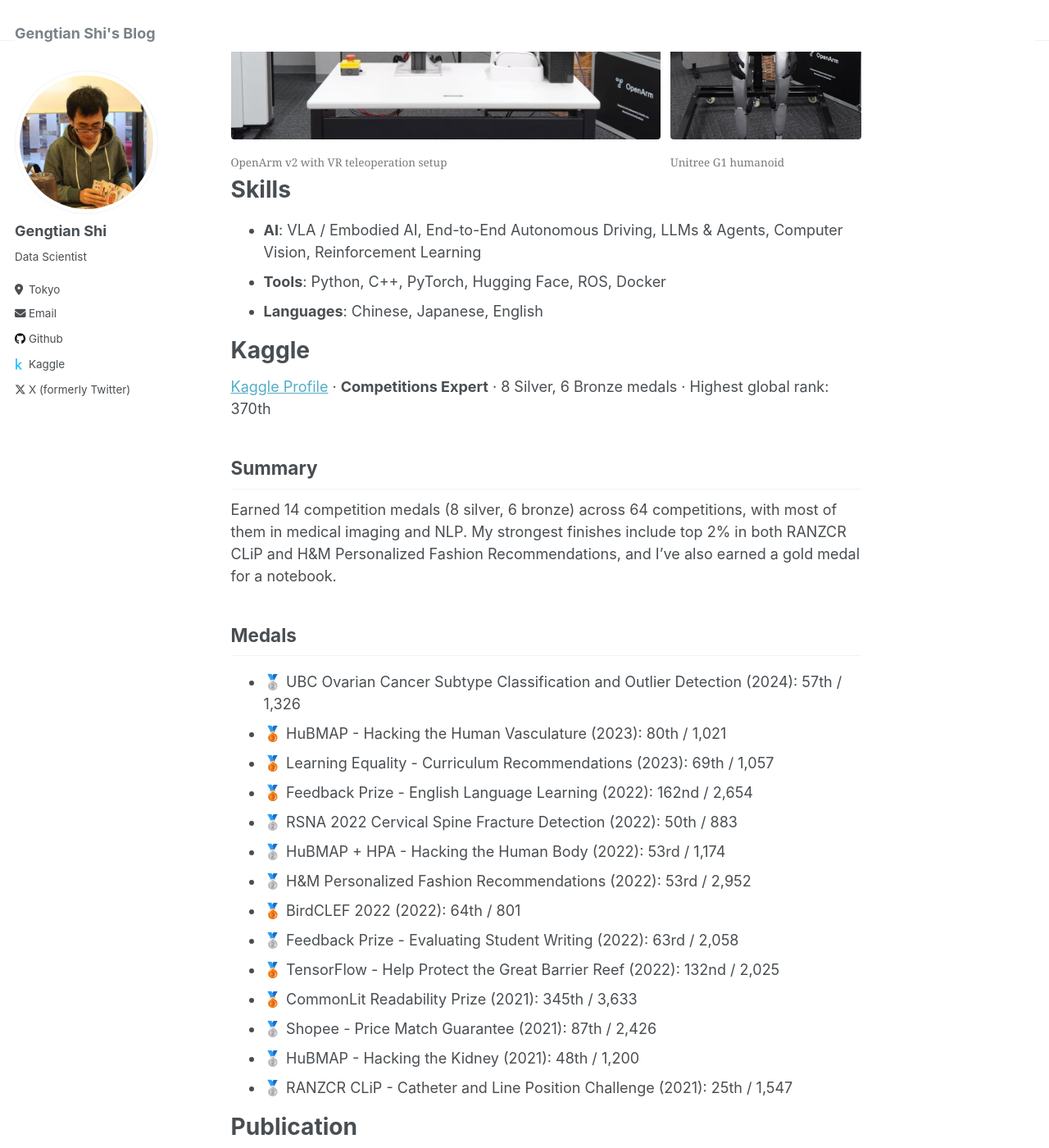
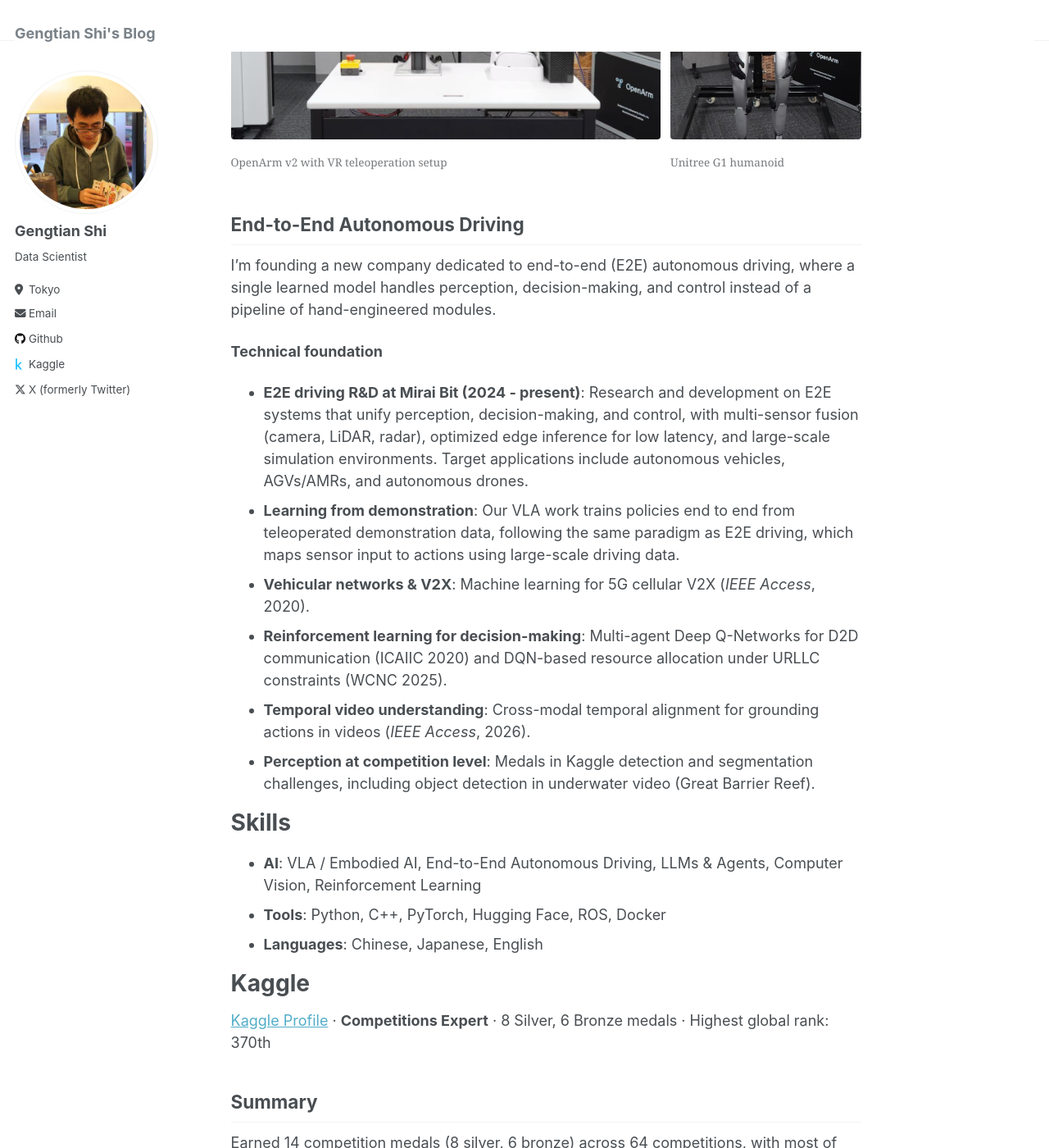
Before and after one commit to shigengtian/shigengtian.github.io, a Jekyll site: the page built from _pages/about.md, in a window 1280 px wide and 1400 px high, scrolled down 1343 px. Shown: the whole window at 82% size. Built offline with Jekyll 4.4.1, drawn with Linux system fonts in a browser that asks for light colours.

Commit message:
Add end-to-end autonomous driving section with technical foundation
Co-Authored-By: Claude Opus 5.5 (1M context) <noreply@anthropic.com>

```diff
--- a/_pages/about.md
+++ b/_pages/about.md
@@ -41,6 +41,17 @@ At Mirai Bit, we're building robots that perform tasks in real environments from
   </figure>
 </div>
 
+## End-to-End Autonomous Driving
+I'm founding a new company dedicated to end-to-end (E2E) autonomous driving, where a single learned model handles perception, decision-making, and control instead of a pipeline of hand-engineered modules.
+
+**Technical foundation**
+- **E2E driving R&D at Mirai Bit (2024 - present)**: Research and development on E2E systems that unify perception, decision-making, and control, with multi-sensor fusion (camera, LiDAR, radar), optimized edge inference for low latency, and large-scale simulation environments. Target applications include autonomous vehicles, AGVs/AMRs, and autonomous drones.
+- **Learning from demonstration**: Our VLA work trains policies end to end from teleoperated demonstration data, following the same paradigm as E2E driving, which maps sensor input to actions using large-scale driving data.
+- **Vehicular networks & V2X**: Machine learning for 5G cellular V2X (*IEEE Access*, 2020).
+- **Reinforcement learning for decision-making**: Multi-agent Deep Q-Networks for D2D communication (ICAIIC 2020) and DQN-based resource allocation under URLLC constraints (WCNC 2025).
+- **Temporal video understanding**: Cross-modal temporal alignment for grounding actions in videos (*IEEE Access*, 2026).
+- **Perception at competition level**: Medals in Kaggle detection and segmentation challenges, including object detection in underwater video (Great Barrier Reef).
+
 # Skills
 - **AI**: VLA / Embodied AI, End-to-End Autonomous Driving, LLMs & Agents, Computer Vision, Reinforcement Learning
 - **Tools**: Python, C++, PyTorch, Hugging Face, ROS, Docker
```
